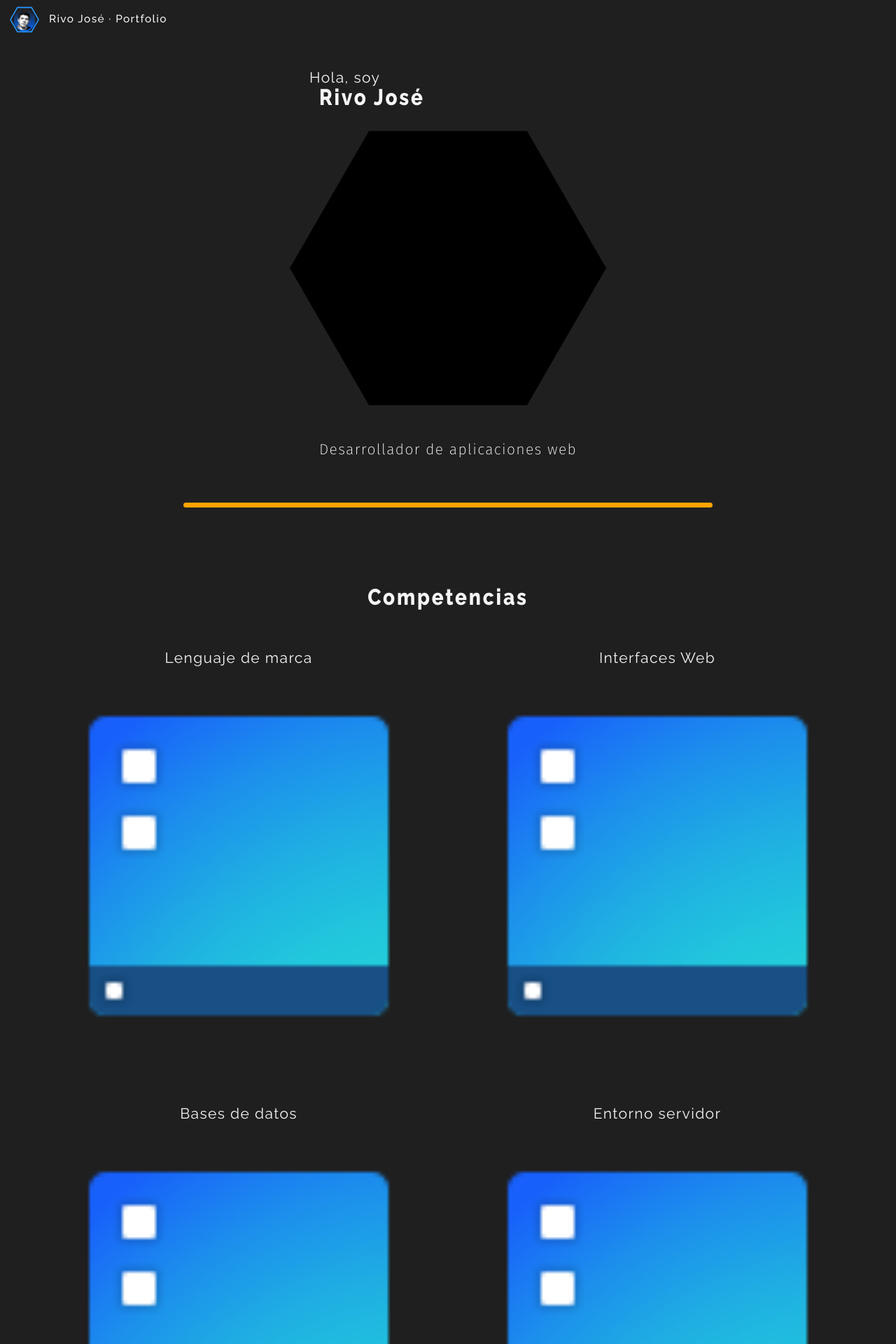
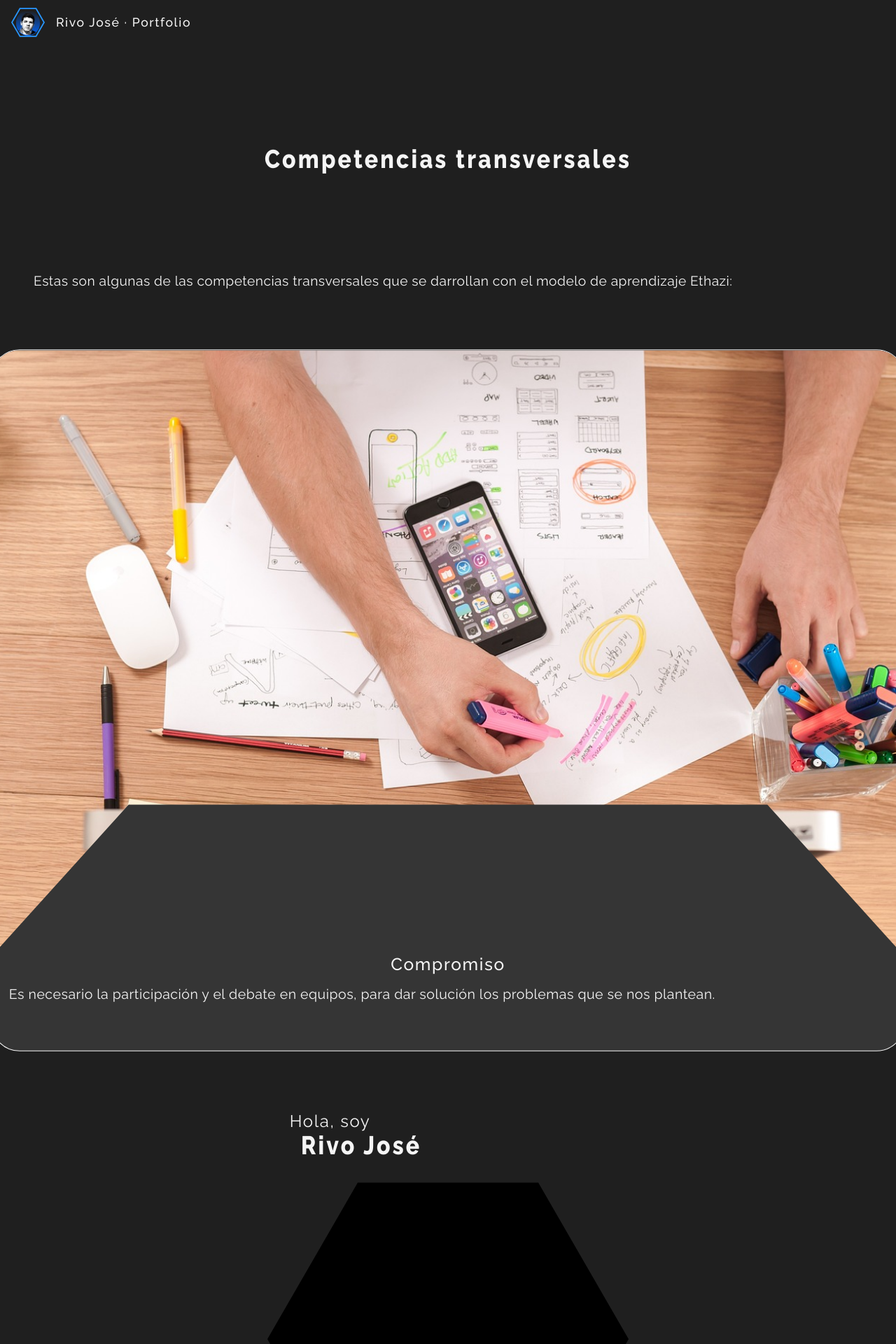
Before and after one commit to Riv0J/portfolio, a PHP site: page /view/index.html in a window 1280 px wide. Shown: the top 1920 px of the page at 70% size. Run offline with PHP 8.4, Linux system fonts and the light colour scheme; some libraries are stand-ins or nearby versions.

Commit message:
Avances index

```diff
--- /dev/null
+++ b/public/css/index.css
@@ -0,0 +1,20 @@
+.carta_index{
+    padding: 0;
+    overflow: hidden;
+    border-radius: 2.5rem;
+    border: 0.1rem solid var(--white);
+    transform: scale(1.02);
+
+}
+.carta_index_img_container{
+    clip-path: polygon(0 0, 100% 0, 100% 100%, 85% 75%, 15% 75%, 0 100%);
+}
+
+.carta_index img{
+
+}
+
+.carta_index_info{
+
+    transform: translate(0, -20%);
+}
--- a/public/css/styles.css
+++ b/public/css/styles.css
@@ -1,6 +1,5 @@
-
+/* variables colores */
 :root {
-    font-size: 16px;
     --gris_fondo2: rgb(46, 46, 46);
     --gris_fondo: #1f1f1f;
 
@@ -16,11 +15,30 @@
     --gray: #838383;
     --gray_dark: #353535;
     --black: #1F1F1F;
+
+    font-size: 16px;
     color: var(--white);
 }
 html {
     scroll-behavior: smooth;
 }
+/* font-sizes */
+.semibold{
+    font-weight: 600;
+}
+.medium{
+    font-weight: 500;
+}
+.regular{
+    font-weight: 400;
+}
+.light{
+    font-weight: 300;
+}
+.extralight{
+    font-weight: 200;
+}
+
 body{
     background-color: var(--black);
     color: var(--white);
@@ -323,13 +341,11 @@
     background-repeat: no-repeat;
     animation: entrance 1s ease;
 }
-section{
-    padding-block: 5rem;
-}
 .divider{
     width: 60%;
     border-radius: 1rem;
     border-top: 0.5rem solid orange;
+    transform: translate(0, 50%);
 }
 #introduce_myself .image_container::before{
     position: absolute;
@@ -352,26 +368,39 @@
     background-position: 20%;
     background-repeat: no-repeat;
 }
+
+/* media queries */
+/* pantallas mayores de 1921px */
 @media screen and (min-width: 1921px) {
     :root {
         font-size: 36px; /* Cambia el tamaño de fuente para pantallas más pequeñas */
     }
 }
+
 @media screen and (max-width: 1920px) {
     :root {
         font-size: 16px; /* Cambia el tamaño de fuente para pantallas más pequeñas */
     }
 }
 
-@media screen and (max-width: 1300px) {
+/* xl */
+@media screen and (max-width: 1400px) {
+    :root {
+        font-size: 16px; /* Cambia el tamaño de fuente para pantallas más pequeñas */
+    }
+}
+
+/* lg */
+@media screen and (max-width: 1200px) {
     :root {
         font-size: 14px; /* Cambia el tamaño de fuente para pantallas más pequeñas */
     }
 }
 
-@media screen and (max-width: 1080px) {
+/* md */
+@media screen and (max-width: 992px) {
     :root {
-        font-size: 12px; /* Cambia el tamaño de fuente para pantallas más pequeñas */
+        font-size: 14px; /* Cambia el tamaño de fuente para pantallas más pequeñas */
     }
     #responsive_menu_button{
         display: none;
--- a/view/index.html
+++ b/view/index.html
@@ -18,6 +18,7 @@
 
     <!-- Custom CSS-->
     <link rel="stylesheet" href="../public/css/styles.css">
+    <link rel="stylesheet" href="../public/css/index.css">
 </head>
 <body>
     <header id="nav" class="fixed-top d-flex justify-content-between px-3 py-2">
@@ -60,6 +61,25 @@
     </header>
 
     <main class="container-fluid d-flex flex-column justify-content-center align-items-center">
+
+        <section class="row py-5 gy-5">
+            <h2 class="text-center py-5">Competencias transversales</h2>
+            <p class="p-5">
+                Estas son algunas de las competencias transversales que se darrollan con el modelo de aprendizaje Ethazi:
+            </p>
+
+            <div class="carta_index bg_gray_dark">
+                <div class="carta_index_img_container">
+                    <img src="../public/img/organizar.jpg" alt="">
+                </div>
+
+                <div class="  p-4 carta_index_info">
+                    <h3 class="medium text-center">Compromiso</h3>
+                    <p class="py-3">Es necesario la participación y el debate en equipos, para dar solución los problemas que se nos plantean.</p>
+                </div>
+            </div>
+        </section>
+
         <section class="row py-5">
             <article class="col-12">
                 <div class="double_title px-5">
@@ -97,7 +117,7 @@
 
         <div class="divider"></div>
 
-        <section class="row justify-content-center">
+        <section class="row justify-content-center my-5">
             <h2 class="text-center py-5">Competencias</h2>
 
             <article class="row g-0 px-5">
@@ -121,7 +141,7 @@
             </article>
 
             <button class="app_color_button col-6" link_scroll_to="section_2">
-                <i data_icon_name="arrow_down"></i> Lenguajes
+                Lenguajes
             </button>
             <!-- <button class="hex_app_button" link_scroll_to="section_2">
                 <i data_icon_name="arrow_down"></i>
@@ -137,25 +157,15 @@
 
                 Ethazi es un modelo de aprendizaje basado en retos, en cual se presenta los alumnos un problema o proyecto, y durante el proceso de resolución del mismo he tenido la oportunidad de desarrollar tanto competencias tanto técnicas como transversales.
             </p>
-            <button class="app_color_button col-6 m-5">
+            <button class="app_color_button col-8 m-5">
                 2º DAW 2023-2024
             </button>
+            <img class="p-0 overflow_img"
+            src="../public/img/csl_1.jpeg" alt="">
+            <div class="divider"></div>
+        </section>
 
 
-
-        </section>
-        <img class=""
-            src="../public/img/csl_1.jpeg" alt="">
-        <div class="divider"></div>
-        <section class="row py-5">
-            <h2 class="text-center py-5">Competencias transversales</h2>
-            <p class="p-5">
-                Estas son algunas de las competencias transversales que se darrollan con el modelo de aprendizaje Ethazi:
-            </p>
-            <div class="carta_index">
-
-            </div>
-        </section>
     </main>
 </body>
 <script src="../public/js/Icons.js"></script>
```
Also changed, not shown: other parts of public/css/styles.css (+17 -17 lines), public/img/organizar.jpg (added), public/img/organizar.png (added).
